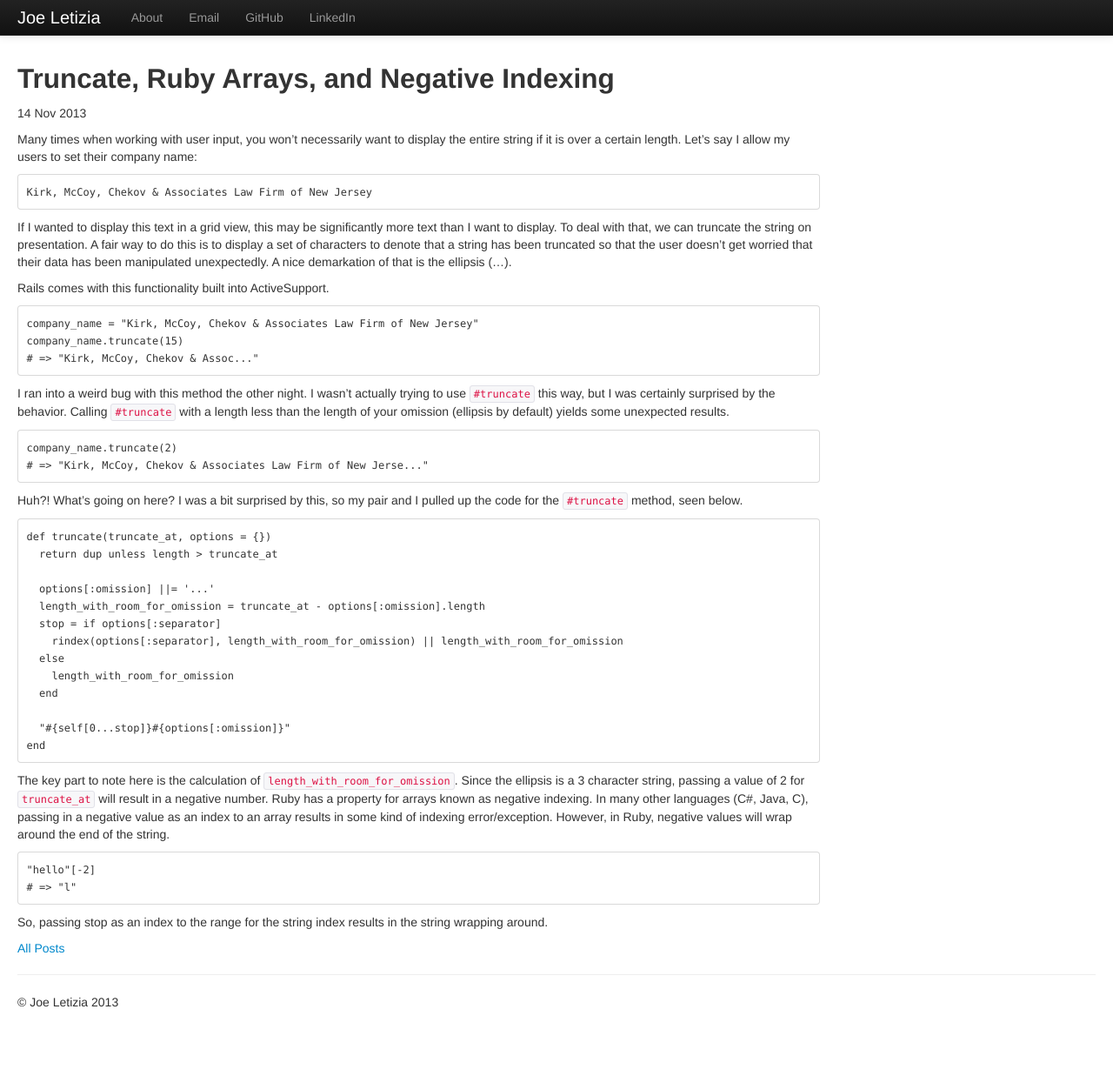
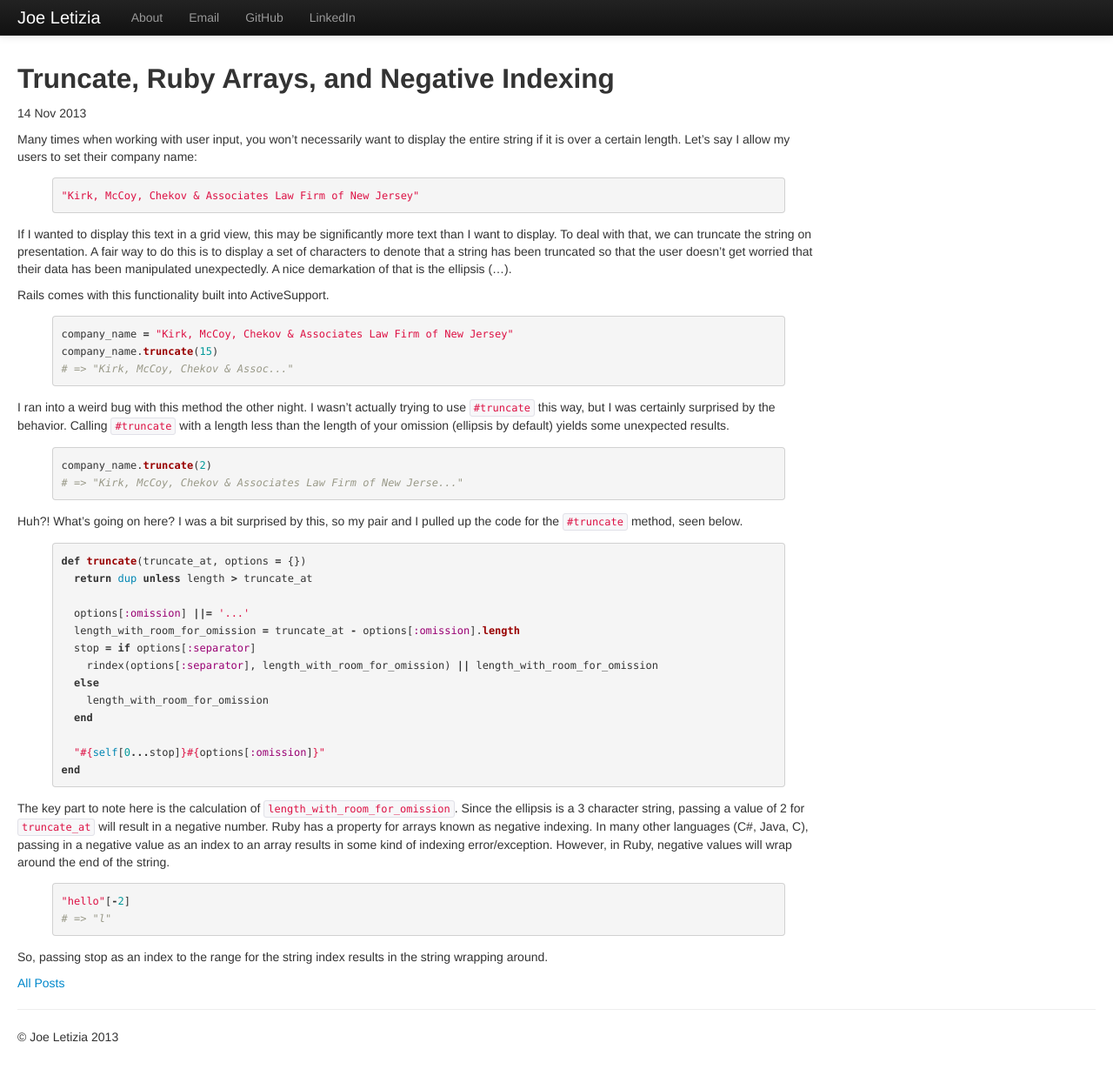
Before and after one commit to joeletizia/joeletizia.github.io, a Jekyll site: the page built from _posts/2013-11-14-truncate.md, in a window 1280 px wide and 1252 px high. Shown: the top 1237 px of the window at 87% size. Built offline with Jekyll 4.4.1, drawn with Linux system fonts in a browser that asks for light colours; Markdown is read by kramdown in place of the engine named in the settings.

Commit message:
fixes syntax highlighting

```diff
--- a/_posts/2013-11-14-truncate.md
+++ b/_posts/2013-11-14-truncate.md
@@ -7,40 +7,50 @@ categories: jekyll update
 
 Many times when working with user input, you won't necessarily want to display the entire string if it is over a certain length. Let's say I allow my users to set their company name:
 
-	Kirk, McCoy, Chekov & Associates Law Firm of New Jersey
+{% highlight ruby %}
+"Kirk, McCoy, Chekov & Associates Law Firm of New Jersey"
+{% endhighlight %}
 
 If I wanted to display this text in a grid view, this may be significantly more text than I want to display. To deal with that, we can truncate the string on presentation. A fair way to do this is to display a set of characters to denote that a string has been truncated so that the user doesn't get worried that their data has been manipulated unexpectedly. A nice demarkation of that is the ellipsis (…).
 
 Rails comes with this functionality built into ActiveSupport.
 
-	company_name = "Kirk, McCoy, Chekov & Associates Law Firm of New Jersey"
-	company_name.truncate(15)
-	# => "Kirk, McCoy, Chekov & Assoc..."
+{% highlight ruby %}
+company_name = "Kirk, McCoy, Chekov & Associates Law Firm of New Jersey"
+company_name.truncate(15)
+# => "Kirk, McCoy, Chekov & Assoc..."
+{% endhighlight %}
 
 I ran into a weird bug with this method the other night. I wasn't actually trying to use `#truncate` this way, but I was certainly surprised by the behavior. Calling `#truncate` with a length less than the length of your omission (ellipsis by default) yields some unexpected results.
 
-	company_name.truncate(2)
-	# => "Kirk, McCoy, Chekov & Associates Law Firm of New Jerse..."
+{% highlight ruby %}
+company_name.truncate(2)
+# => "Kirk, McCoy, Chekov & Associates Law Firm of New Jerse..."
+{% endhighlight %}
 
 Huh?! What's going on here? I was a bit surprised by this, so my pair and I pulled up the code for the `#truncate` method, seen below.
 
-	def truncate(truncate_at, options = {})
-      return dup unless length > truncate_at
+{% highlight ruby %}
+def truncate(truncate_at, options = {})
+  return dup unless length > truncate_at
 
-      options[:omission] ||= '...'
-      length_with_room_for_omission = truncate_at - options[:omission].length
-      stop = if options[:separator]
-        rindex(options[:separator], length_with_room_for_omission) || length_with_room_for_omission
-      else
-        length_with_room_for_omission
-      end
+  options[:omission] ||= '...'
+  length_with_room_for_omission = truncate_at - options[:omission].length
+  stop = if options[:separator]
+    rindex(options[:separator], length_with_room_for_omission) || length_with_room_for_omission
+  else
+    length_with_room_for_omission
+  end
 
-      "#{self[0...stop]}#{options[:omission]}"
-    end
+  "#{self[0...stop]}#{options[:omission]}"
+end
+{% endhighlight %}
 
 The key part to note here is the calculation of `length_with_room_for_omission`. Since the ellipsis is a 3 character string, passing a value of 2 for `truncate_at` will result in a negative number. Ruby has a property for arrays known as negative indexing. In many other languages (C#, Java, C), passing in a negative value as an index to an array results in some kind of indexing error/exception. However, in Ruby, negative values will wrap around the end of the string.
 
-	"hello"[-2]
-	# => "l"
+{% highlight ruby %}
+"hello"[-2]
+# => "l"
+{% endhighlight %}
 
 So, passing stop as an index to the range for the string index results in the string wrapping around.
```
